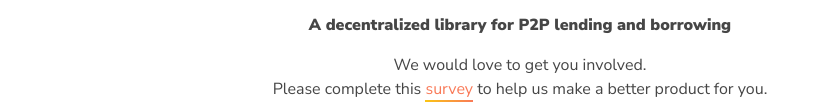
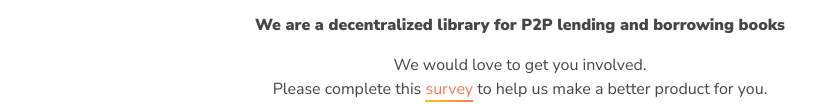
Before and after one commit to shelfshare/shelfshare.github.io, a plain HTML site: page index.html in a window 1280 px wide. Shown: the part 387-491 px from the top of the page, without its empty margins (120-936 px from the left). Drawn offline with Linux system fonts and the light colour scheme.

Commit message:
Changing tagline.

```diff
--- a/index.html
+++ b/index.html
@@ -115,7 +115,7 @@
     <div class="page">
       <div class="content">
         <div class="coming-soon">Coming Soon!</div>
-        <div class="tagline">A decentralized library for P2P lending and borrowing</div>
+        <div class="tagline">We are a decentralized library for P2P lending and borrowing books</div>
         <div class="note">
           We would love to get you involved. <br />
           Please complete this <a href="#">survey</a> to help us make a better product for you.
```
